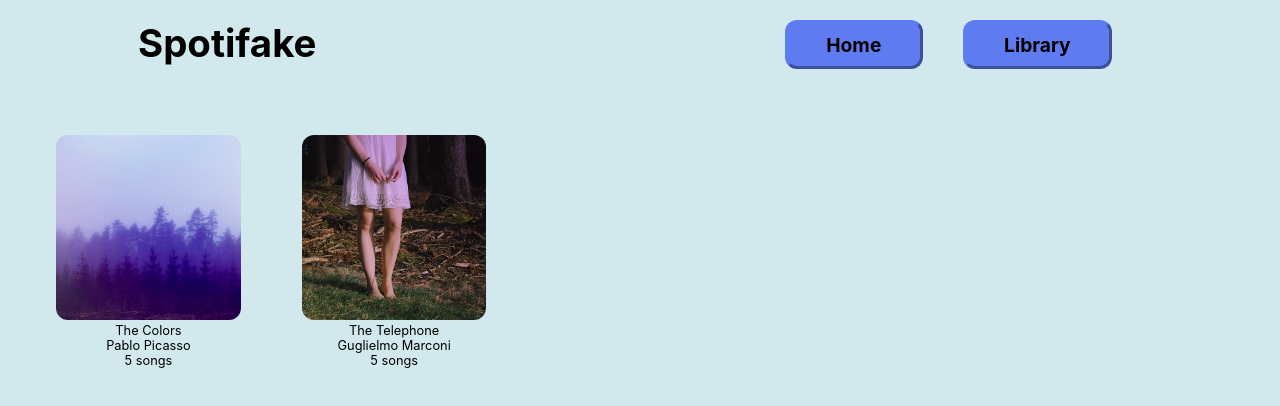
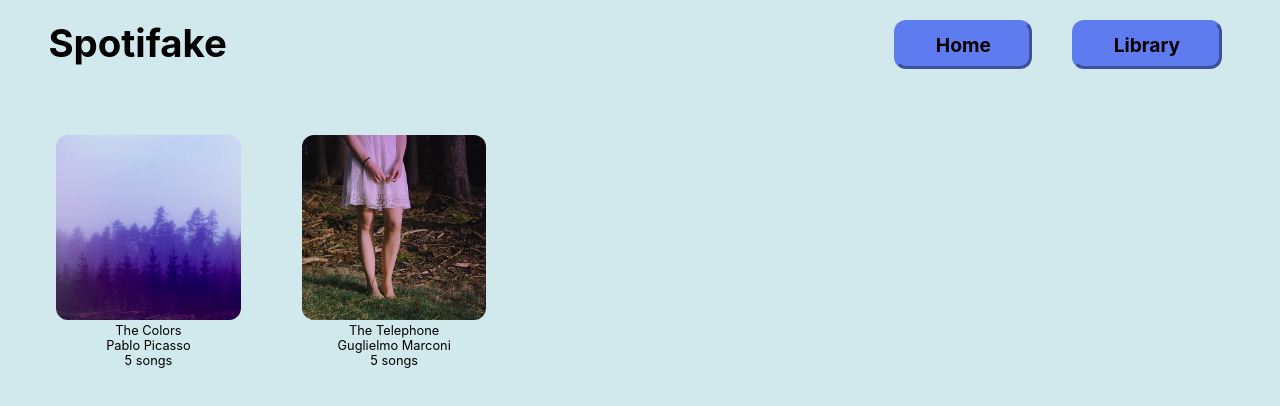
Before and after one commit to AriAbr/Spotifake, a React (Create React App) app: page /library in a window 1280 px wide. Shown: the top 406 px of the page. Built offline with nearby package versions, Linux system fonts and the light colour scheme.

Commit message:
fixed in-app nav bar (real)

```diff
--- a/src/App.css
+++ b/src/App.css
@@ -80,10 +80,14 @@
 }
 
 /* inner menu */
-.inner-header {
-  padding: 10px;
-  margin: 10px 10%;
+@media screen and (min-width: 721px) {
+  .inner-header {
+    padding: 10px;
+    margin: 10px 3%;
+    width: 94%;
+  }
 }
+
 
 .inner-header h1 {
   font-size: 2.4em;
@@ -101,7 +105,7 @@
   /* UNDER 600px CSS here */
   .inner-header {
     padding: 10px;
-    margin: 10px 10%;
+    margin: 10px 5%;
   }
   .inner-header h1 {
     float: none;
```
